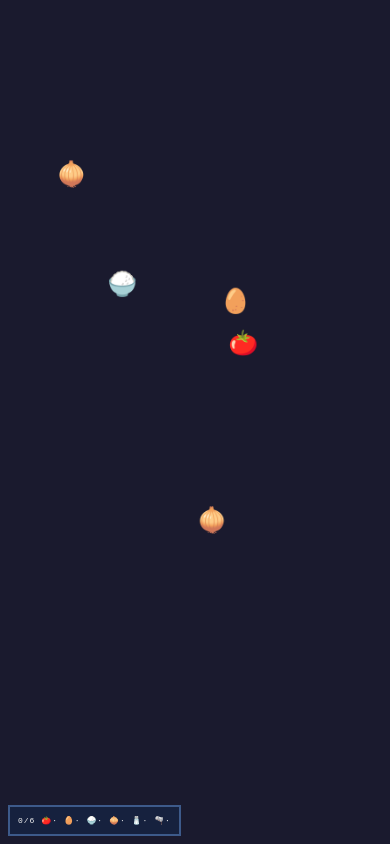
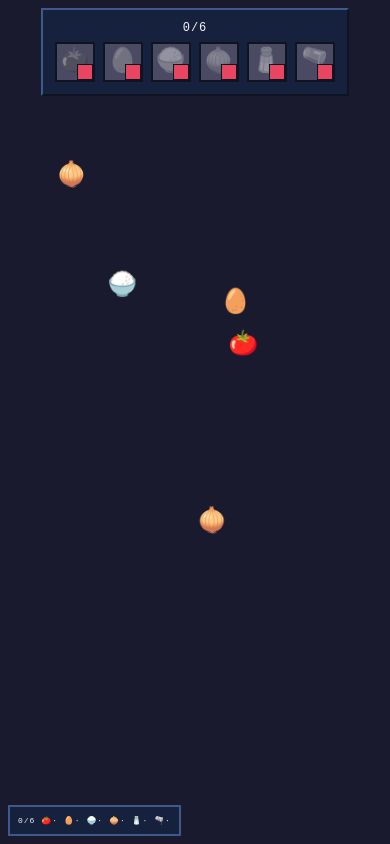
Before and after one commit to cclss/tomato-egg-fried-rice, a plain HTML site: page index.html in a window 390 px wide. Drawn offline with Linux system fonts and the light colour scheme.

Commit message:
feat(grain-3): 인벤토리 HUD UI 구현 + 폴리시(실시간 갱신·애니메이션)
Grain: grain-3
Do: grain-1 Spec을 그대로 따르는 인벤토리 HUD를 구현한다(`inventoryUI.js` + `css/inventory.css`). 6종 재료를 슬롯 형태로 표시(아이콘 + 현재/필요 개수), 스토어 구독으로 **실시간 갱신**, 미수집은 흐림/실루엣·수집 시 컬러+카운트 증가, 전체 진행도(예: 4/6) 표시, 모두 수집 시 complete 강조. 수집 순간 슬롯 pop/scale 바운스·하이라이트 플래시 등 마이크로 인터랙션과 부드러운 전환을 넣고, 픽셀아트 톤(픽셀 테두리·비트맵 폰트·pixelated 아이콘)을 토큰값으로 적용. 상단/하단 배치(grain-1 결정)에 맞춰 반응형으로 화면 폭에 자연스럽게 정렬. `prefers-reduced-motion` 대응으로 애니메이션 비활성 경로 제공.
DoneWhen: 드라이버로 재료를 줍는 즉시 해당 슬롯이 실시간 갱신되고 pop/하이라이트 애니메이션이 재생되며, 진행도와 complete 상태가 시각적으로 반영된다. 좁은/넓은 뷰포트 모두에서 깨지지 않고 픽셀아트 톤이 일관되며 `prefers-reduced-motion`에서 모션이 꺼진다. 모든 색/간격/타이포가 grain-1 토큰값과 일치한다. 시작 전 `$GENOSIS_SPEC_PATH` Spec을 확인하고, 구현 중 발생한 컴포넌트 세부 결정(상태 시각 처리·애니메이션 파라미터 등)을 recording.md 형식으로 `$GENOSIS_SPEC_PATH`에 갱신·기록한다.

```diff
--- /dev/null
+++ b/src/inventory.css
@@ -0,0 +1,178 @@
+/*
+ * Inventory HUD — 시각 스타일 (grain-3).
+ *
+ * Component 정의: design-spec/components/inventory-hud/base.md
+ *
+ * 모든 디자인 값(색/간격/치수/서체/테두리/모션/불투명도/변형)은 tokens.css 의
+ * CSS 변수(= Design Spec Token)만 참조한다. 하드코딩 금지.
+ * position / display / z-index / overflow / breakpoint / reflow 등은 구현 설정값이므로
+ * 직접 사용한다 (토큰 아님 — policy/coding.md 구현 설정값 구분).
+ */
+
+/* ── Panel Container ──────────────────────────────────────────────────────
+ * 화면 상단 중앙 고정 픽셀 프레임 패널. viewport 기준 고정(카메라/스크롤 무관).
+ */
+.inv-hud {
+  position: fixed;                 /* impl: viewport 고정 */
+  top: var(--space-sm);
+  left: 50%;
+  transform: translateX(-50%);     /* impl: 가로 중앙 정렬 */
+  z-index: 10;                     /* impl */
+
+  display: flex;                   /* impl */
+  flex-direction: column;          /* impl */
+  align-items: center;             /* impl */
+  gap: var(--space-sm);
+  padding: var(--space-md);
+  max-width: calc(100% - var(--space-sm) * 2);  /* impl: 좁은 뷰포트 넘침 방지 */
+
+  background: var(--color-panel-bg-default);
+  color: var(--color-text-default);
+  font-family: var(--font-family-pixel);
+  font-weight: var(--font-weight-normal);
+  letter-spacing: var(--letter-spacing-pixel);
+  line-height: var(--line-height-tight);
+
+  /* 픽셀 베벨: 상단/좌측 밝은 모서리 + 하단/우측 어두운 모서리 */
+  border-top: var(--bevel-width) var(--border-style-solid) var(--color-border-edge-light);
+  border-left: var(--bevel-width) var(--border-style-solid) var(--color-border-edge-light);
+  border-right: var(--bevel-width) var(--border-style-solid) var(--color-border-edge-dark);
+  border-bottom: var(--bevel-width) var(--border-style-solid) var(--color-border-edge-dark);
+
+  transition: border-color var(--duration-flash) var(--easing-pixel),
+              background-color var(--duration-flash) var(--easing-pixel);
+}
+
+/* complete: 6종 전부 수집 → 패널 강조 */
+.inv-hud.is-complete {
+  border-top-color: var(--color-status-complete);
+  border-left-color: var(--color-status-complete);
+  border-right-color: var(--color-status-complete);
+  border-bottom-color: var(--color-status-complete);
+}
+
+/* ── Progress Indicator ── 전체 수집 진행도 (n/6) ───────────────────────── */
+.inv-hud__progress {
+  margin: 0;                       /* impl: <p> 기본 마진 제거 */
+  font-size: var(--text-size-md);
+  line-height: var(--line-height-tight);
+  color: var(--color-text-default);
+  transition: color var(--duration-flash) var(--easing-pixel);
+}
+
+.inv-hud.is-complete .inv-hud__progress {
+  color: var(--color-status-complete);
+}
+
+/* ── Material Slot 행 ── 6개 슬롯을 가로 한 줄로 ─────────────────────────── */
+.inv-hud__slots {
+  display: flex;                   /* impl */
+  flex-direction: row;             /* impl */
+  gap: var(--space-sm);
+}
+
+/* ── Material Slot ── 재료 1종의 수집 상태 칸 ───────────────────────────── */
+.inv-slot {
+  position: relative;              /* impl: Count Badge 앵커 */
+  width: var(--slot-size-md);
+  height: var(--slot-size-md);
+  display: flex;                   /* impl */
+  align-items: center;             /* impl */
+  justify-content: center;         /* impl */
+
+  background: var(--color-status-uncollected);
+  border: var(--border-width-pixel) var(--border-style-solid) var(--color-border-edge-dark);
+
+  transition: background-color var(--duration-pop) var(--easing-pixel);
+}
+
+/* collected: 수집된 슬롯 강조 */
+.inv-slot.is-collected {
+  background: var(--color-status-collected);
+}
+
+/* ── Material Icon ── 픽셀화 렌더링된 재료 아이콘 ───────────────────────── */
+.inv-slot__icon {
+  font-size: var(--icon-size-md);
+  line-height: var(--line-height-tight);
+  image-rendering: pixelated;      /* impl: 레트로 픽셀 룩 */
+
+  /* 미수집: text-muted 톤의 실루엣/디밍 (채도 제거 + 불투명도 낮춤) */
+  filter: grayscale(1);            /* impl: 실루엣화 기법 */
+  opacity: var(--opacity-muted);
+  transition: opacity var(--duration-pop) var(--easing-pixel),
+              filter var(--duration-pop) var(--easing-pixel);
+}
+
+/* collected: 풀컬러 복귀 */
+.inv-slot.is-collected .inv-slot__icon {
+  filter: none;
+  opacity: var(--opacity-full);
+}
+
+/* ── Count Badge ── 누적 개수 (같은 재료 2개 이상일 때만 노출) ──────────── */
+.inv-slot__badge {
+  position: absolute;              /* impl */
+  right: 0;                        /* impl */
+  bottom: 0;                       /* impl */
+  min-width: var(--badge-size-sm);
+  height: var(--badge-size-sm);
+  padding: 0 var(--space-2xs);
+  display: flex;                   /* impl */
+  align-items: center;             /* impl */
+  justify-content: center;         /* impl */
+
+  background: var(--color-accent-default);
+  color: var(--color-text-on-accent);
+  font-size: var(--text-size-sm);
+  line-height: var(--line-height-tight);
+  border: var(--border-width-hairline) var(--border-style-solid) var(--color-border-edge-dark);
+}
+
+/* ── 마이크로 인터랙션 ── uncollected → collected 전이 순간 1회 재생 ──────── */
+/* slot-pop + highlight-flash 를 동시에 재생 (Spec) */
+.inv-slot.is-collecting {
+  animation: inv-slot-pop var(--duration-pop) var(--easing-pop),
+             inv-slot-flash var(--duration-flash) var(--easing-pixel);
+}
+
+@keyframes inv-slot-pop {
+  0%   { transform: scale(1); }
+  50%  { transform: scale(var(--scale-pop)); }
+  100% { transform: scale(1); }
+}
+
+@keyframes inv-slot-flash {
+  0%, 100% {
+    border-color: var(--color-border-edge-dark);
+    background-color: var(--color-status-collected);
+  }
+  50% {
+    border-color: var(--color-accent-default);
+    background-color: var(--color-accent-default);
+  }
+}
+
+/* ── 반응형 ── 좁은 뷰포트에서 간격/패딩을 한 단계 줄여 한 줄 유지 ───────── */
+@media (max-width: 360px) {     /* breakpoint: impl */
+  .inv-hud {
+    padding: var(--space-sm);
+    gap: var(--space-xs);
+  }
+  .inv-hud__slots {
+    gap: var(--space-xs);
+  }
+}
+
+/* ── 모션 비활성 경로 ── prefers-reduced-motion 대응 ────────────────────── */
+@media (prefers-reduced-motion: reduce) {
+  .inv-hud,
+  .inv-hud__progress,
+  .inv-slot,
+  .inv-slot__icon {
+    transition: none;
+  }
+  .inv-slot.is-collecting {
+    animation: none;
+  }
+}
--- /dev/null
+++ b/src/inventoryUI.js
@@ -0,0 +1,156 @@
+/**
+ * Inventory HUD — 시각 컴포넌트 (grain-3).
+ *
+ * 역할
+ *  - 인벤토리 스토어를 "읽기/구독"만 하여 6종 재료 수집 현황 + 전체 진행도를
+ *    화면 상단 중앙 HUD로 실시간 렌더링한다.
+ *  - 상태 변경은 전적으로 스토어를 통해 일어난다. 이 컴포넌트는 상태를 바꾸지 않는다
+ *    (store.collect / reset 등 변경 API를 호출하지 않는다).
+ *
+ * 경계 (grain-2 계약)
+ *  - store.subscribe / store.getState / store.isMaterialComplete 와 mount 컨테이너만 사용한다.
+ *  - 스토어의 내부 상태에 직접 접근하지 않는다.
+ *
+ * Design Spec: components/inventory-hud/base.md
+ *  - 상태(empty / partially-collected / complete)와 마이크로 인터랙션
+ *    (slot-pop / highlight-flash)을 Spec 토큰값으로 구현한다.
+ *  - 모든 디자인 값은 inventory.css 의 CSS 변수(Token)로만 적용된다 (JS는 클래스 토글만).
+ */
+(function (GAME) {
+  'use strict';
+
+  function createInventoryHUD(options) {
+    const opts = options || {};
+    const store = opts.store;
+    const mount = opts.mount;
+    const ingredients = opts.ingredients || (store && store.ingredients) || [];
+
+    if (!store || typeof store.subscribe !== 'function') {
+      throw new Error('createInventoryHUD: store(subscribe 포함) 가 필요합니다.');
+    }
+    if (!mount) {
+      throw new Error('createInventoryHUD: mount 컨테이너가 필요합니다.');
+    }
+
+    // 미지원 환경 폴백 아이콘은 정의(ingredients)에 위임 — 여기선 표시만 한다.
+    function iconFor(def) {
+      return def.icon || def.fallbackIcon || '?';
+    }
+
+    // ── DOM 구성 ──────────────────────────────────────────────────────────
+    const panel = document.createElement('section');
+    panel.className = 'inv-hud';
+    panel.setAttribute('aria-label', '재료 수집 현황');
+
+    const progress = document.createElement('p');
+    progress.className = 'inv-hud__progress';
+    progress.setAttribute('role', 'status');     // 진행도 변화를 보조기기에 알림
+    progress.setAttribute('aria-live', 'polite');
+
+    const slotsRow = document.createElement('div');
+    slotsRow.className = 'inv-hud__slots';
+
+    const slotById = {};   // id -> { slot, badge, label }
+
+    ingredients.forEach(function (def) {
+      const slot = document.createElement('div');
+      slot.className = 'inv-slot';
+      slot.dataset.id = def.id;
+      slot.setAttribute('role', 'img');
+
+      const icon = document.createElement('span');
+      icon.className = 'inv-slot__icon';
+      icon.textContent = iconFor(def);
+      icon.setAttribute('aria-hidden', 'true');
+
+      const badge = document.createElement('span');
+      badge.className = 'inv-slot__badge';
+      badge.hidden = true;
+
+      slot.appendChild(icon);
+      slot.appendChild(badge);
+      slotsRow.appendChild(slot);
+
+      slotById[def.id] = { slot: slot, badge: badge, label: def.label || def.id };
+    });
+
+    panel.appendChild(progress);
+    panel.appendChild(slotsRow);
+    mount.appendChild(panel);
+
+    // ── 렌더 ──────────────────────────────────────────────────────────────
+    function renderState(state) {
+      // 전체 진행도 (예: 4/6) + complete 강조
+      progress.textContent = state.collectedTypes + '/' + state.totalTypes;
+      panel.classList.toggle('is-complete', state.isComplete);
+
+      ingredients.forEach(function (def) {
+        const ref = slotById[def.id];
+        const count = state.counts[def.id] || 0;
+        const collected = store.isMaterialComplete(def.id);
+
+        ref.slot.classList.toggle('is-collected', collected);
+
+        // Count Badge: 같은 재료를 2개 이상 모은 경우에만 노출 (Spec: 선택 요소)
+        if (count >= 2) {
+          ref.badge.textContent = '×' + count;
+          ref.badge.hidden = false;
+        } else {
+          ref.badge.hidden = true;
+        }
+
+        ref.slot.setAttribute(
+          'aria-label',
+          ref.label + ': ' + (collected ? '수집됨' : '미수집') +
+            (count >= 2 ? ' ' + count + '개' : '')
+        );
+      });
+    }
+
+    // ── 마이크로 인터랙션 ──────────────────────────────────────────────────
+    // 수집 순간(uncollected → collected 최초 전이)에만 slot-pop + highlight-flash 재생.
+    // prefers-reduced-motion 환경에서는 모션을 재생하지 않는다 (CSS도 animation:none).
+    const reduceMotion = window.matchMedia
+      ? window.matchMedia('(prefers-reduced-motion: reduce)')
+      : null;
+
+    function playCollect(id) {
+      if (reduceMotion && reduceMotion.matches) return;
+      const ref = slotById[id];
+      if (!ref) return;
+      ref.slot.classList.remove('is-collecting');
+      // 동일 클래스 재부여 시 애니메이션 재시작을 위한 강제 reflow (impl).
+      void ref.slot.offsetWidth;
+      ref.slot.classList.add('is-collecting');
+    }
+
+    // 슬롯에는 pop + flash 두 애니메이션이 동시에 걸린다. flash(긴 쪽)가 끝날 때
+    // 정리해야 pop(짧은 쪽) 종료 시점에 flash가 잘리지 않는다.
+    function onAnimationEnd(e) {
+      const t = e.target;
+      if (e.animationName === 'inv-slot-flash' &&
+          t.classList && t.classList.contains('inv-slot')) {
+        t.classList.remove('is-collecting');
+      }
+    }
+    slotsRow.addEventListener('animationend', onAnimationEnd);
+
+    // ── 구독 ── 실시간 갱신 (immediate: 등록 직후 현재 상태 1회 반영) ───────
+    const unsubscribe = store.subscribe(function (e) {
+      renderState(e.state);
+      if (e.type === 'collect' && e.justCollected) {
+        playCollect(e.id);
+      }
+    }, { immediate: true });
+
+    function destroy() {
+      unsubscribe();
+      slotsRow.removeEventListener('animationend', onAnimationEnd);
+      if (panel.parentNode) panel.parentNode.removeChild(panel);
+    }
+
+    return { destroy: destroy, el: panel };
+  }
+
+  GAME.createInventoryHUD = createInventoryHUD;
+})(window.GAME = window.GAME || {});
--- a/src/main.js
+++ b/src/main.js
@@ -14,6 +14,17 @@
 
     // 콘솔에서 직접 점검할 수 있도록 노출 (예: GAME.store.collect('egg')).
     GAME.store = store;
+
+    // Inventory HUD (grain-3) — 스토어를 읽기/구독하여 상단 중앙 HUD를 렌더한다.
+    // 상태 변경은 스토어를 통해서만 일어나고, HUD는 구독으로 실시간 갱신만 한다.
+    const hudRoot = document.getElementById('inventory-hud-root');
+    if (hudRoot && typeof GAME.createInventoryHUD === 'function') {
+      GAME.inventoryHUD = GAME.createInventoryHUD({
+        store: store,
+        ingredients: ingredients,
+        mount: hudRoot,
+      });
+    }
 
     const readout = document.getElementById('demo-readout');
     if (readout) {
```
Also changed, not shown: index.html (+3 -1 lines), src/tokens.css (+7 -0 lines).
